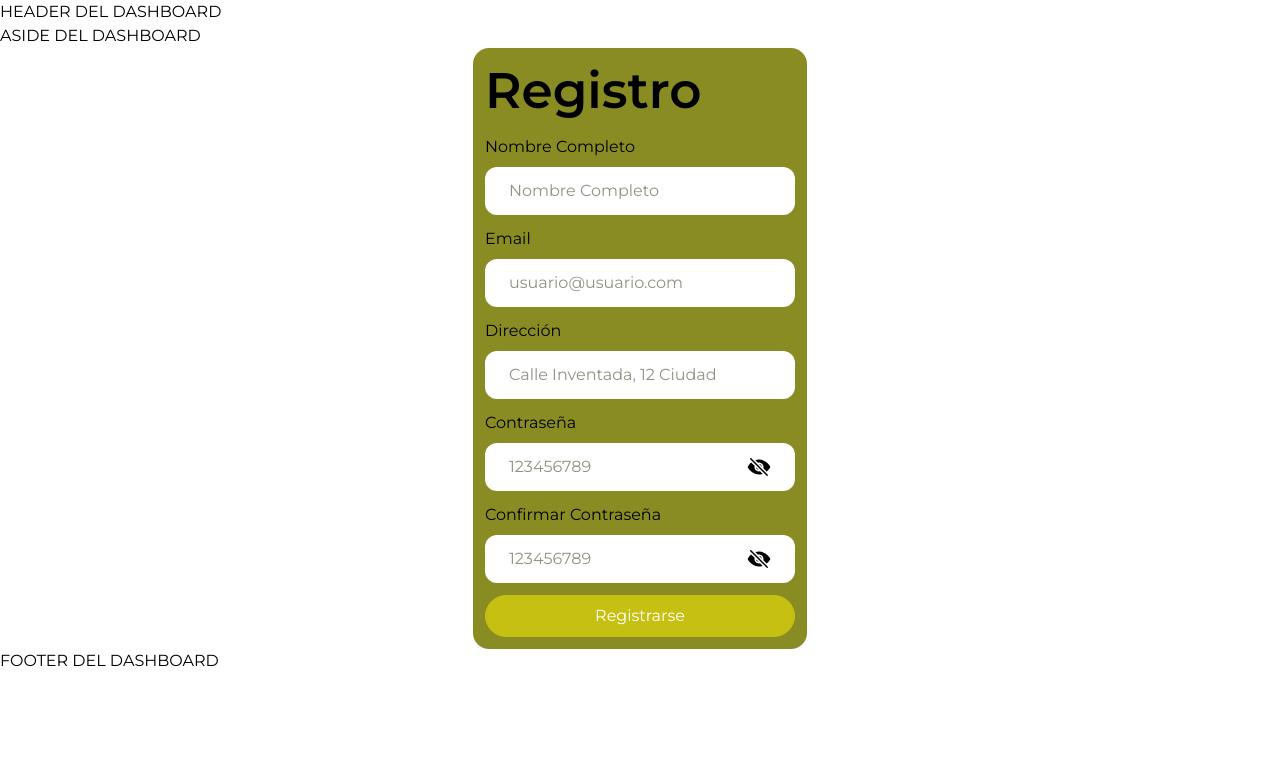
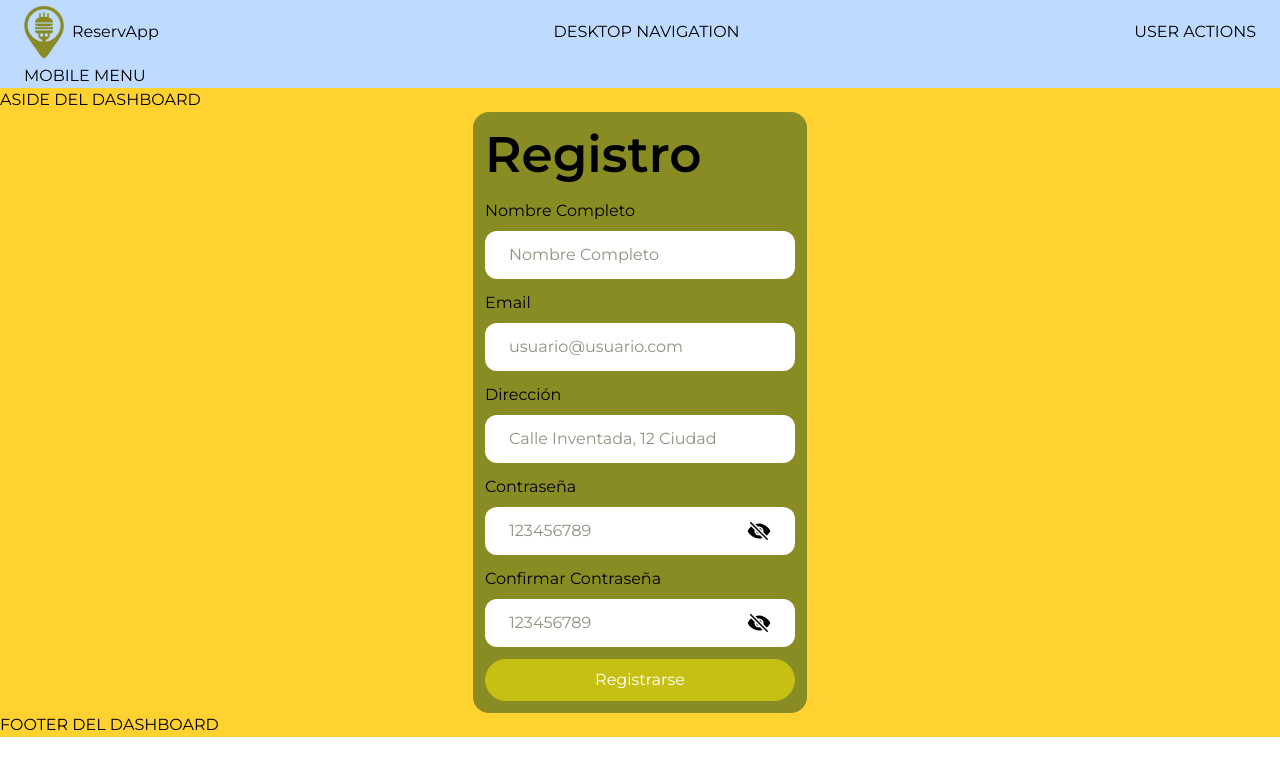
Before and after one commit to javier-ibanez-vizuete/proyecto-reservapp, a React (Vite) app: page /register in a window 1280 px wide. Shown: the top 776 px of the page. Built offline with nearby package versions, Linux system fonts and the light colour scheme; sample sign-in values are in the browser's storage.

Commit message:
add new navbar structure (undone)

```diff
--- /dev/null
+++ b/src/components/DashboardNavbar.jsx
@@ -0,0 +1,84 @@
+import { useState } from "react";
+import { Link } from "react-router-dom";
+import { Image } from "./UI/Image";
+import { ImageContainer } from "./UI/ImageContainer";
+
+import logoReservappAvif from "../assets/logos/reservapp-logo/logo-reservapp.avif";
+import logoReservappPng from "../assets/logos/reservapp-logo/logo-reservapp.png";
+import logoReservappWebp from "../assets/logos/reservapp-logo/logo-reservapp.webp";
+
+const LOGO_IMAGES = {
+    default: logoReservappPng,
+    webp: logoReservappWebp,
+    avif: logoReservappAvif,
+};
+
+export const DashboardNavbar = ({ isLoggedIn = false, user = null }) => {
+    const [isMobileMenuOpen, setIsMobileMenuOpen] = useState(false);
+
+    // FUNCIONES UTILITARIAS
+    const getUserInitial = () => {
+        return user?.name ? user.name.charAt(0).toUpperCase() : "U";
+    };
+
+    const getUserDisplayName = () => {
+        return user?.name || "User";
+    };
+
+    const closeMobileMenu = () => {
+        setIsMobileMenuOpen(false);
+    };
+
+    const toggleMobileMenu = () => {
+        setIsMobileMenuOpen(!isMobileMenuOpen);
+    };
+
+    // HANDLER EVENTS
+    const handleLogin = () => {
+        closeMobileMenu();
+        console.log("Login clicked");
+        //AQUI PONER NAVIGATE TO PAGINA LOGIN
+    };
+
+    const handleRegister = () => {
+        closeMobileMenu();
+        console.log("Register Clicked");
+        //AQUI PONER NAVIGATE TO PAGINA REGISTER
+    };
+
+    const handleProfile = () => {
+        closeMobileMenu();
+        console.log("Profile Clicked");
+        // AQUI PONER NAVIGATE TO PAGINA PROFILE
+    };
+
+    const handleLinkClick = (linkName) => {
+        closeMobileMenu();
+        console.log(`Navigating to ${linkName}`);
+        return linkName;
+    };
+
+    const handleHomeClick = () => {
+        closeMobileMenu();
+        console.log(`NAVIGANDO A /HOME o /DASHBOARD`);
+        return user && user?.role === "admin" ? "/dashboard" : "/home";
+    };
+
+    return (
+        <nav className="navbar">
+            <div className="navbar-content">
+                <div className="navbar-inner">
+                    <Link className="navbar-logo" to={handleHomeClick}>
+                        <ImageContainer className="flex-1 w-10">
+                            <Image imageData={LOGO_IMAGES} alt="Logo ReservApp" />
+                        </ImageContainer>
+                        <span>ReservApp</span>
+                    </Link>
+                    <div>DESKTOP NAVIGATION</div>
+                    <div>USER ACTIONS</div>
+                </div>
+                <div>MOBILE MENU</div>
+            </div>
+        </nav>
+    );
+};
--- a/src/layouts/AdminLayout.jsx
+++ b/src/layouts/AdminLayout.jsx
@@ -1,7 +1,9 @@
+import { DashboardNavbar } from "../components/DashboardNavbar";
+
 export const AdminLayout = ({ children }) => {
     return (
-        <div>
-            <header>HEADER DEL DASHBOARD</header>
+        <div className="flex flex-col bg-amber-300">
+            <DashboardNavbar />
             <aside>ASIDE DEL DASHBOARD</aside>
             <main>{children}</main>
             <footer>FOOTER DEL DASHBOARD</footer>
--- a/src/pages/HomePage.jsx
+++ b/src/pages/HomePage.jsx
@@ -1,14 +1,13 @@
 import { useContext } from "react";
+import { Container } from "../components/Container";
 import { LanguageContext } from "../contexts/LanguageContext";
-import { Button } from "../components/UI/Button";
-import { Container } from "../components/Container";
 
 export const HomePage = () => {
     const { getText } = useContext(LanguageContext);
 
     return (
         <div className="flex flex-col flex-1">
-            <Container>
+            <Container className="">
                 <h1>{getText("h1HomePage")}</h1>
             </Container>
         </div>
--- a/src/styles/index.css
+++ b/src/styles/index.css
@@ -70,26 +70,6 @@ body {
     --spacing-4xs: 64px;
 }
 
-.elevantion {
-    @apply hover:translate-y-[-4px] transition;
-}
-
-.btn {
-    @apply cursor-pointer py-sm px-lg rounded-lg transition-colors duration-300 ease-in-out;
-}
-
-.btn-primary {
-    @apply bg-primary active:bg-primary-pressed md:hover:bg-primary-hover;
-}
-
-.btn-secondary {
-    @apply bg-secondary active:bg-secondary-pressed md:hover:bg-secondary-hover;
-}
-
-.perfect-center {
-    @apply flex justify-center items-center;
-}
-
 @layer components {
     h1 {
         @apply font-title font-semibold text-xl/[125%] md:text-6xl/[125%];
@@ -112,6 +92,42 @@ body {
 
     p {
         @apply font-sans text-base/[125%] font-normal md:text-md/[125%];
+    }
+
+    .elevantion {
+        @apply hover:translate-y-[-4px] transition;
+    }
+
+    .btn {
+        @apply cursor-pointer py-sm px-lg rounded-lg transition-colors duration-300 ease-in-out;
+    }
+
+    .btn-primary {
+        @apply bg-primary active:bg-primary-pressed md:hover:bg-primary-hover;
+    }
+
+    .btn-secondary {
+        @apply bg-secondary active:bg-secondary-pressed md:hover:bg-secondary-hover;
+    }
+
+    .perfect-center {
+        @apply flex justify-center items-center;
+    }
+
+    .navbar {
+        @apply flex bg-accent-color;
+    }
+
+    .navbar-content {
+        @apply flex flex-1 flex-col max-w-7xl md:mx-auto px-4 sm:px-6 lg:px-8 bg-blue-200;
+    }
+
+    .navbar-inner {
+        @apply flex justify-between items-center h-16;
+    }
+
+    .navbar-logo {
+        @apply flex justify-center items-center cursor-pointer transition-transform duration-300 gap-2 hover:scale-105;
     }
 
     @keyframes tb-rotate {
```
